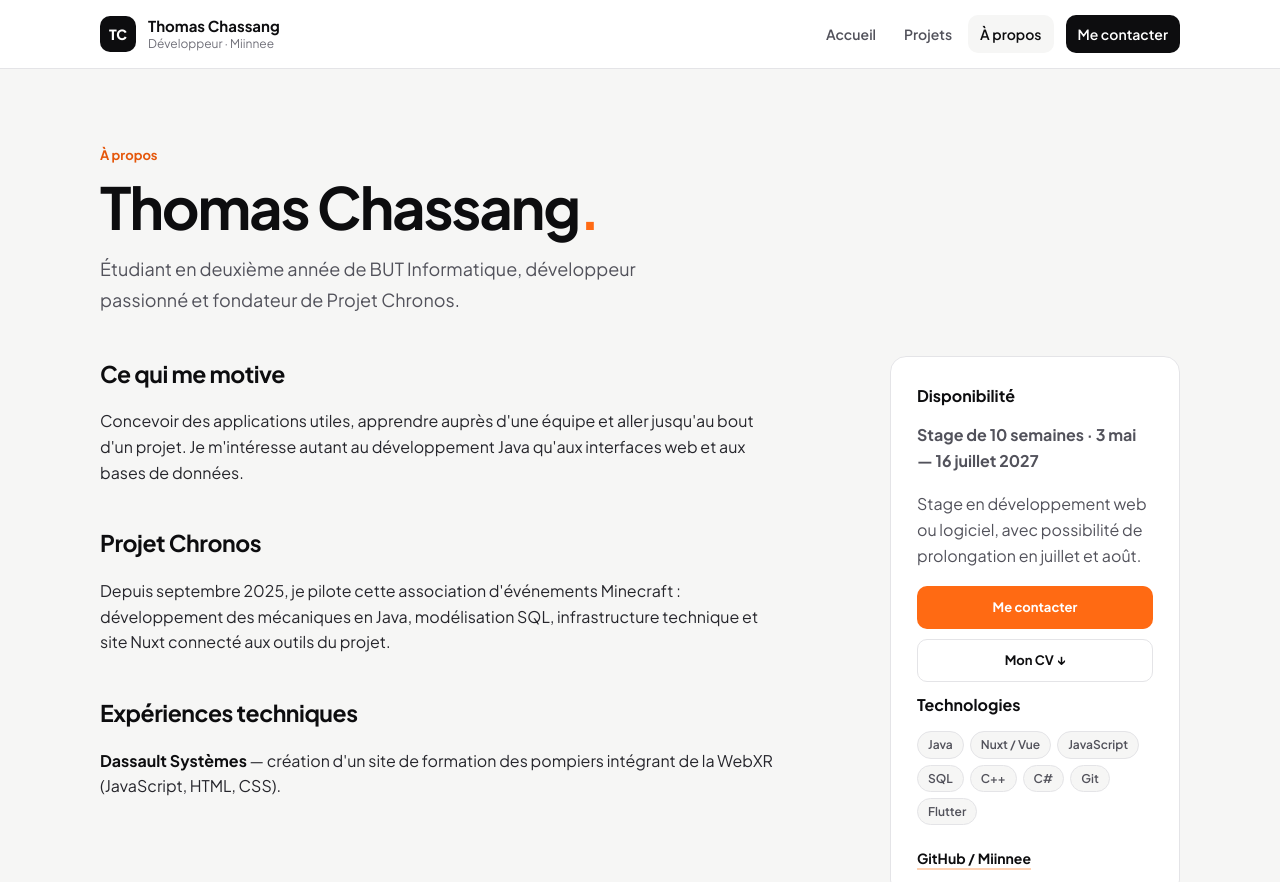
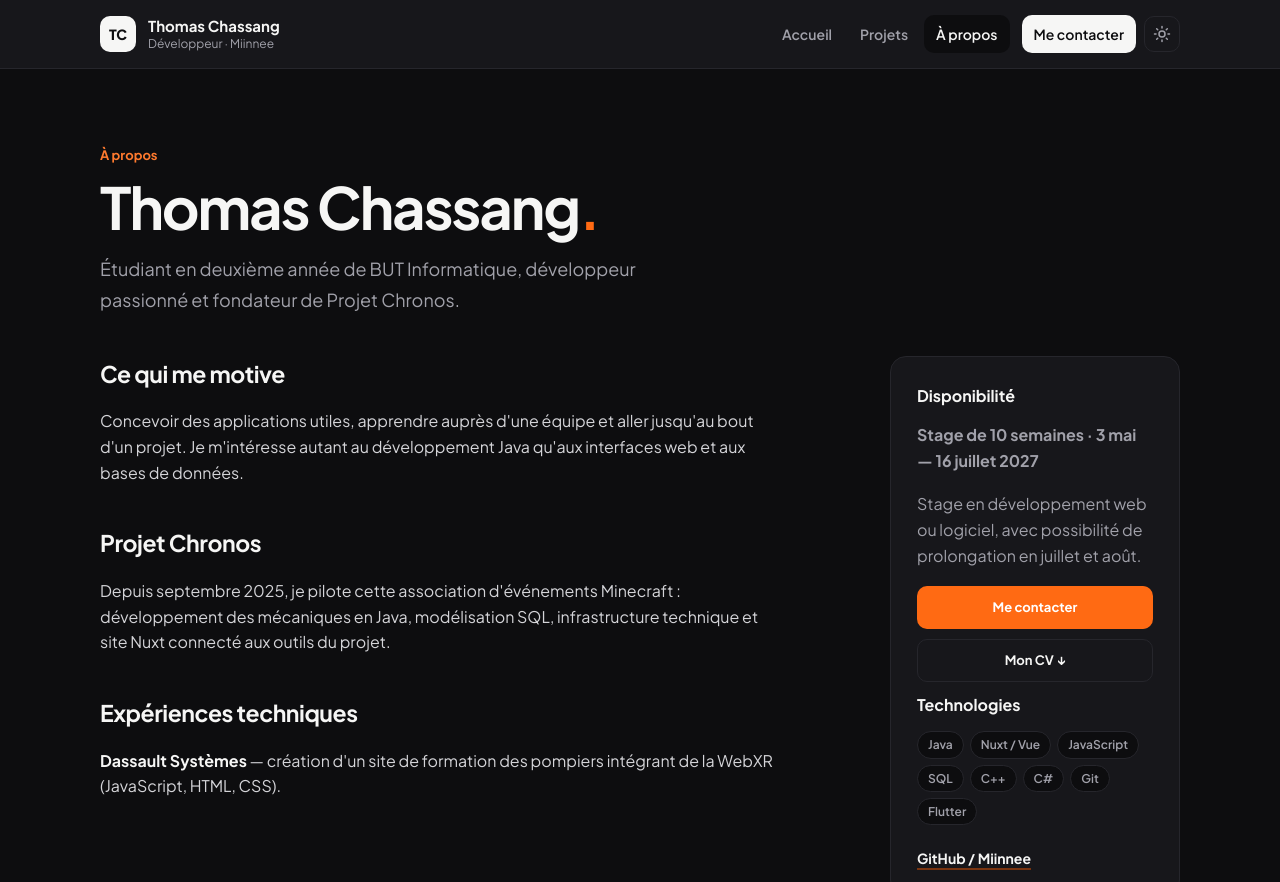
Before and after one commit to Miinnee/portfolio-thomas, an Astro site: page /portfolio-thomas/a-propos in a window 1280 px wide. Shown: the top 882 px of the page. Built offline with nearby package versions, Linux system fonts and the light colour scheme; Astro itself is replaced by a stand-in of ours.

Commit message:
dark light mode

```diff
--- a/src/layouts/Base.astro
+++ b/src/layouts/Base.astro
@@ -7,9 +7,16 @@ const base = import.meta.env.BASE_URL.replace(/\/$/, '');
 const path = Astro.url.pathname.startsWith(base) ? Astro.url.pathname.slice(base.length) || '/' : Astro.url.pathname;
 ---
 <!doctype html>
-<html lang="fr"><head>
+<html lang="fr" data-theme="dark"><head>
+  <script is:inline>
+    (function () {
+      var t = 'dark';
+      try { t = localStorage.getItem('theme') || 'dark'; } catch (e) {}
+      document.documentElement.dataset.theme = t;
+    })();
+  </script>
   <meta charset="utf-8" /><meta name="viewport" content="width=device-width,initial-scale=1" />
-  <meta name="theme-color" content="#F6F6F5" /><meta name="description" content={description} />
+  <meta name="theme-color" content="#0D0D0F" /><meta name="description" content={description} />
   <meta property="og:title" content={`${title} · ${site.name}`} /><meta property="og:description" content={description} />
   <meta property="og:image" content={url('/og-portfolio.svg')} />
   <link rel="icon" type="image/svg+xml" href={url('/favicon.svg')} />
@@ -26,8 +33,21 @@ const path = Astro.url.pathname.startsWith(base) ? Astro.url.pathname.slice(base
       <a class:list={[{'selected':path.startsWith('/projets')}]} href={url('/projets/')}>Projets</a>
       <a class:list={[{'selected':path.startsWith('/a-propos')}]} href={url('/a-propos/')}>À propos</a>
       <a class="nav-contact" href={`mailto:${site.email}`}>Me contacter</a>
+      <button class="theme-toggle" type="button" aria-label="Basculer entre thème clair et sombre" title="Changer de thème">
+        <svg class="icon-moon" width="18" height="18" viewBox="0 0 24 24" fill="none" stroke="currentColor" stroke-width="2" stroke-linecap="round" stroke-linejoin="round" aria-hidden="true"><path d="M21 12.8A9 9 0 1 1 11.2 3a7 7 0 0 0 9.8 9.8z"/></svg>
+        <svg class="icon-sun" width="18" height="18" viewBox="0 0 24 24" fill="none" stroke="currentColor" stroke-width="2" stroke-linecap="round" stroke-linejoin="round" aria-hidden="true"><circle cx="12" cy="12" r="4"/><path d="M12 2v2M12 20v2M4.9 4.9l1.4 1.4M17.7 17.7l1.4 1.4M2 12h2M20 12h2M4.9 19.1l1.4-1.4M17.7 6.3l1.4-1.4"/></svg>
+      </button>
     </nav>
   </div></header>
   <slot />
   <footer class="footer"><div class="shell footer-inner"><span>© {new Date().getFullYear()} Thomas Chassang</span><span><a href={site.github} target="_blank" rel="noopener noreferrer">GitHub</a> <a href={`mailto:${site.email}`}>Email</a></span></div></footer>
+  <script is:inline>
+    document.querySelector('.theme-toggle').addEventListener('click', function () {
+      var root = document.documentElement;
+      var next = root.dataset.theme === 'dark' ? 'light' : 'dark';
+      root.dataset.theme = next;
+      try { localStorage.setItem('theme', next); } catch (e) {}
+      document.querySelector('meta[name="theme-color"]').content = next === 'dark' ? '#0D0D0F' : '#F6F6F5';
+    });
+  </script>
 </body></html>
--- a/src/styles/site.css
+++ b/src/styles/site.css
@@ -49,6 +49,56 @@ button:focus-visible {
   background: var(--orange-50);
   color: var(--texte);
 }
+/* Thème sombre (par défaut) */
+:root[data-theme="dark"] {
+  color-scheme: dark;
+  --gris-50: #0d0d0f;
+  --gris-200: #26262c;
+  --gris-400: #52525b;
+  --gris-500: #a1a1aa;
+  --texte: #f6f6f5;
+  --texte-doux: #a1a1aa;
+  --orange-600: #ff7a2e;
+  --orange-50: #3a1d0b;
+  --orange-bordure: #7a3410;
+  --surface: #17171b;
+  --inverse-bg: #f6f6f5;
+  --inverse-texte: #0d0d0f;
+  --inverse-hover: #e4e4e7;
+  --banner-bg: #17171b;
+  --texte-prose: #d4d4d8;
+}
+:root[data-theme="dark"] .focus-banner,
+:root[data-theme="dark"] .prose pre {
+  border: 1px solid var(--gris-200);
+}
+
+/* Bouton de thème */
+.theme-toggle {
+  display: grid;
+  place-items: center;
+  width: 36px;
+  height: 36px;
+  margin-left: 4px;
+  padding: 0;
+  border: 1px solid var(--gris-200);
+  border-radius: var(--rayon-m);
+  background: var(--surface);
+  color: var(--texte-doux);
+  cursor: pointer;
+}
+.theme-toggle:hover {
+  color: var(--texte);
+  border-color: var(--gris-400);
+}
+.theme-toggle .icon-sun,
+:root[data-theme="dark"] .theme-toggle .icon-moon {
+  display: none;
+}
+:root[data-theme="dark"] .theme-toggle .icon-sun {
+  display: block;
+}
+
 .shell {
   width: min(1080px, calc(100% - 44px));
   margin: auto;
@@ -57,7 +107,7 @@ button:focus-visible {
   position: absolute;
   top: -100px;
   left: 20px;
-  background: var(--blanc);
+  background: var(--surface);
   padding: 10px;
   z-index: 100;
 }
@@ -70,7 +120,7 @@ button:focus-visible {
   position: sticky;
   top: 0;
   z-index: 40;
-  background: var(--blanc);
+  background: var(--surface);
   border-bottom: 1px solid var(--gris-200);
 }
 .nav-inner {
@@ -101,8 +151,8 @@ button:focus-visible {
   width: 36px;
   height: 36px;
   border-radius: var(--rayon-m);
-  background: var(--noir-900);
-  color: var(--blanc);
+  background: var(--inverse-bg);
+  color: var(--inverse-texte);
   font-weight: 800;
   font-size: 14px;
 }
@@ -128,12 +178,12 @@ button:focus-visible {
 }
 .nav nav .nav-contact {
   margin-left: 8px;
-  color: var(--blanc);
-  background: var(--noir-900);
+  color: var(--inverse-texte);
+  background: var(--inverse-bg);
 }
 .nav nav .nav-contact:hover {
-  color: var(--blanc);
-  background: var(--noir-700);
+  color: var(--inverse-texte);
+  background: var(--inverse-hover);
 }
 
 /* Accueil */
@@ -152,7 +202,7 @@ button:focus-visible {
   margin: 0;
   color: var(--texte-doux);
   border: 1px solid var(--gris-200);
-  background: var(--blanc);
+  background: var(--surface);
   border-radius: 999px;
   padding: 6px 14px;
   font-weight: 600;
@@ -211,7 +261,7 @@ button:focus-visible {
   background: var(--orange-600);
 }
 .ghost {
-  background: var(--blanc);
+  background: var(--surface);
   border-color: var(--gris-200);
 }
 .ghost:hover {
@@ -219,7 +269,7 @@ button:focus-visible {
 }
 .light {
   background: var(--blanc);
-  color: var(--texte);
+  color: var(--noir-900);
   flex-shrink: 0;
 }
 .light:hover {
@@ -232,7 +282,7 @@ button:focus-visible {
 
 /* Carte d'infos à côté du titre */
 .info-card {
-  background: var(--blanc);
+  background: var(--surface);
   border: 1px solid var(--gris-200);
   border-radius: var(--rayon-xl);
   padding: 8px 24px;
@@ -264,7 +314,7 @@ button:focus-visible {
   gap: 30px;
   padding: 32px 36px;
   border-radius: var(--rayon-xl);
-  background: var(--noir-900);
+  background: var(--banner-bg);
   color: var(--blanc);
 }
 .focus-banner .eyebrow {
@@ -326,7 +376,7 @@ button:focus-visible {
 .project-card {
   overflow: hidden;
   border: 1px solid var(--gris-200);
-  background: var(--blanc);
+  background: var(--surface);
   border-radius: var(--rayon-xl);
   transition: border-color 0.15s;
 }
@@ -400,7 +450,7 @@ button:focus-visible {
 .detail-aside {
   border: 1px solid var(--gris-200);
   border-radius: var(--rayon-xl);
-  background: var(--blanc);
+  background: var(--surface);
   padding: 26px;
 }
 .skill-header {
@@ -482,7 +532,7 @@ button:focus-visible {
 .prose {
   max-width: 680px;
   font-size: 16px;
-  color: var(--noir-700);
+  color: var(--texte-prose);
 }
 .prose h2 {
   color: var(--texte);
@@ -519,7 +569,7 @@ button:focus-visible {
 .prose code {
   font-family: var(--police-mono);
   font-size: 0.88em;
-  background: var(--blanc);
+  background: var(--surface);
   border: 1px solid var(--gris-200);
   border-radius: 6px;
   padding: 1px 6px;
@@ -573,7 +623,7 @@ button:focus-visible {
 
 .footer {
   border-top: 1px solid var(--gris-200);
-  background: var(--blanc);
+  background: var(--surface);
   padding: 28px 0;
   color: var(--gris-500);
   font-size: 13px;
```
